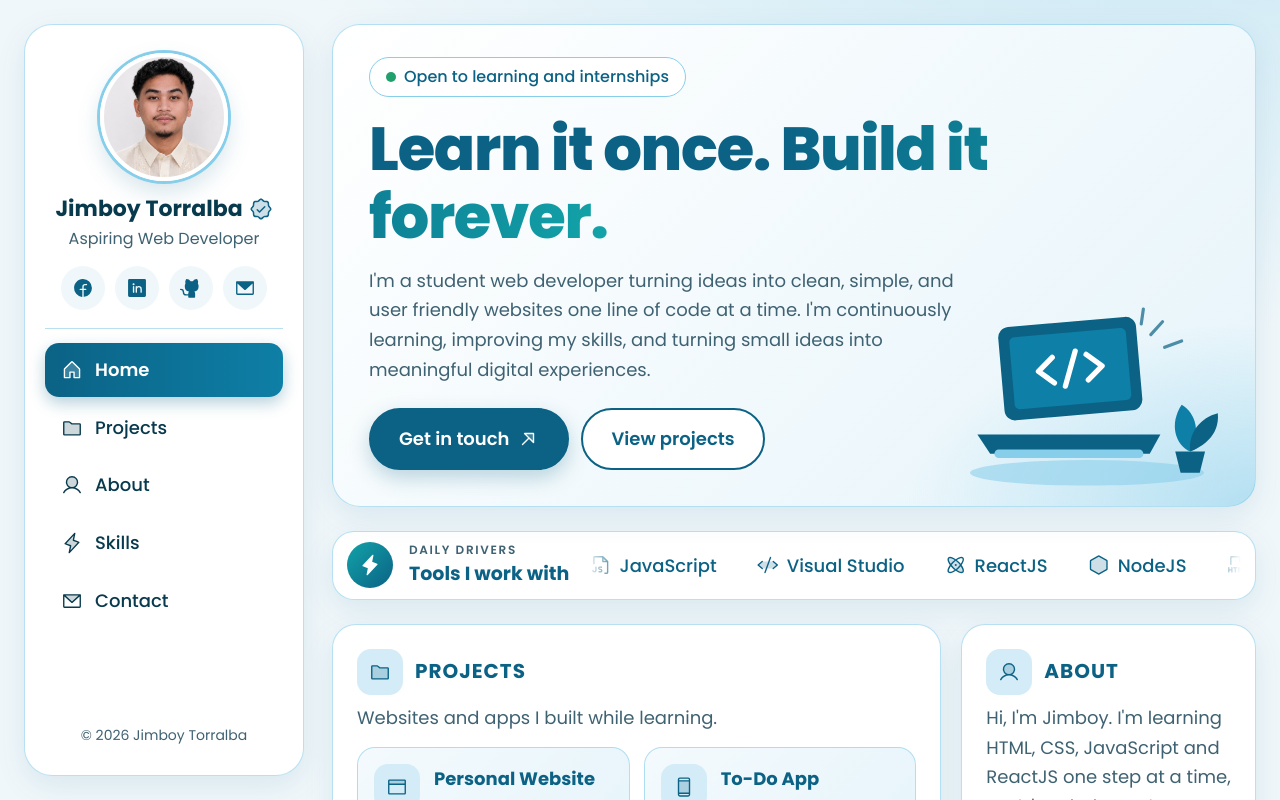
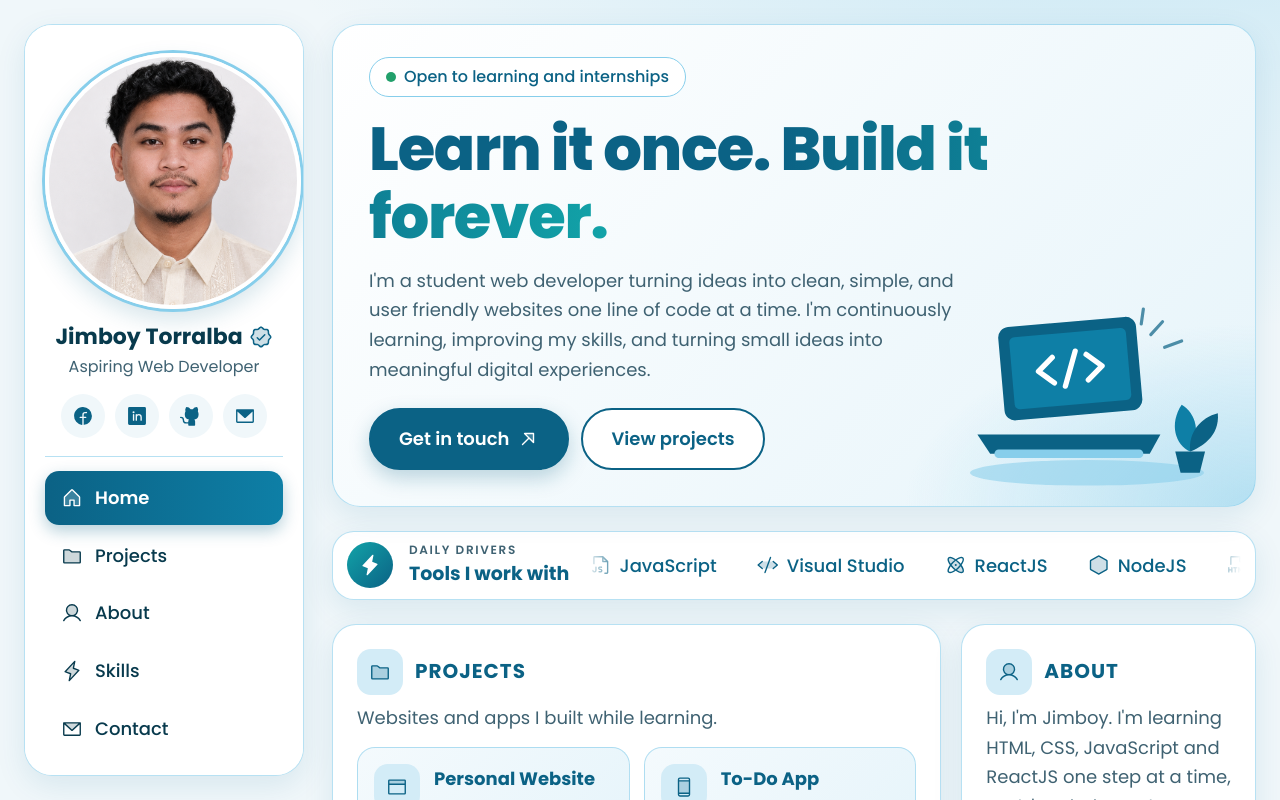
Before and after one commit to jimby-bot/Myportfolio, a React (Vite) app: page / in a window 1280 px wide. Shown: the top 800 px of the page. Built offline with nearby package versions, Linux system fonts and the light colour scheme.

Commit message:
Increase avatar size to 256px

```diff
--- a/src/index.css
+++ b/src/index.css
@@ -38,7 +38,7 @@ body {
 .side::-webkit-scrollbar { display: none; }
 .profile { text-align: center; }
 .avatar {
-  width: 128px; height: 128px; margin: 0 auto 14px; border-radius: 50%; overflow: hidden;
+  width: 256px; height: 256px; margin: 0 auto 14px; border-radius: 50%; overflow: hidden;
   border: 4px solid #fff; box-shadow: 0 0 0 3px var(--sky), 0 10px 24px rgba(11, 98, 133, .18);
 }
 .avatar img { width: 100%; height: 100%; object-fit: cover; object-position: center 25%; display: block; }
```
